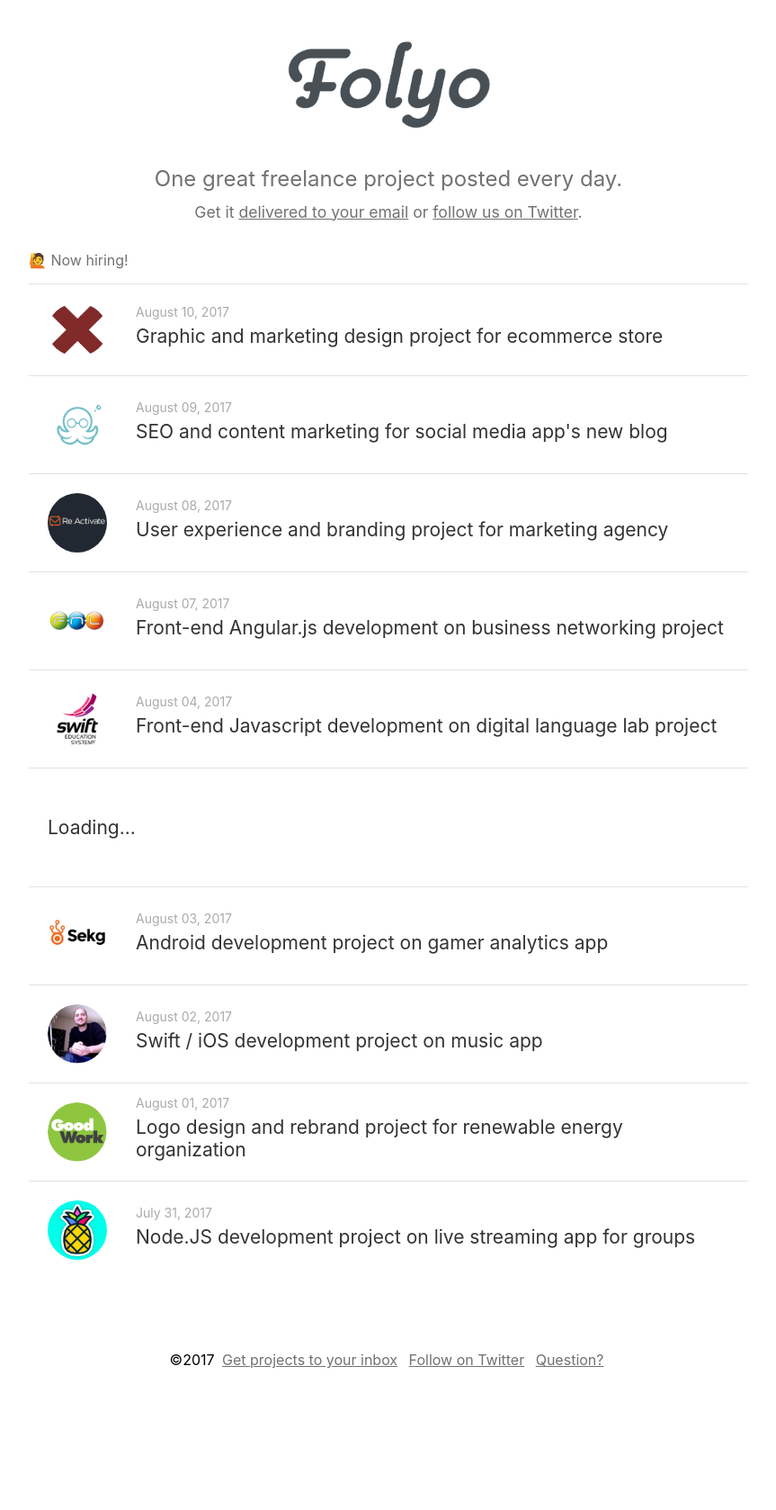
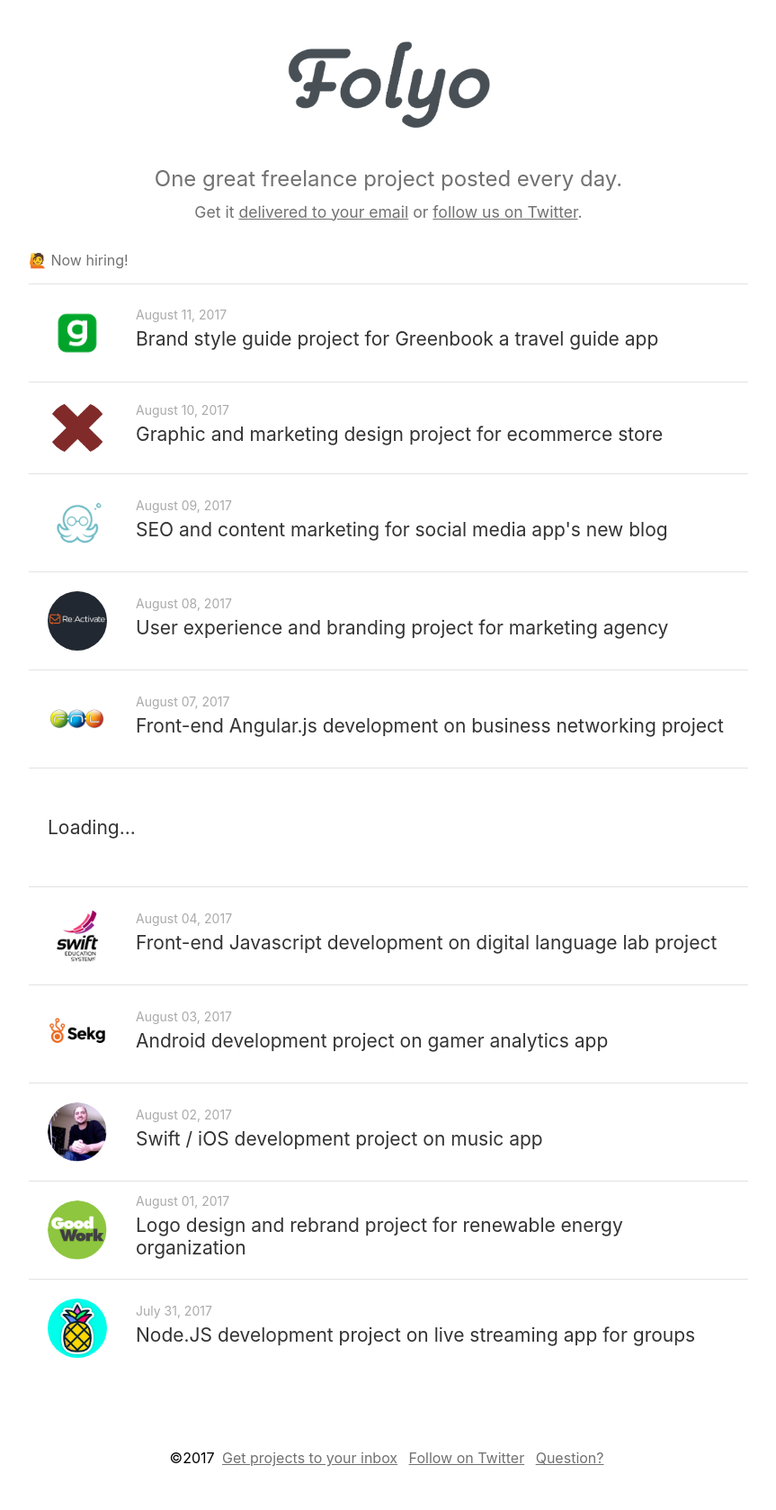
Before and after one commit to robwco/folyo, a Jekyll site: the page built from index.md, in a window 1280 px wide. Shown: the whole page at 90% size, without its empty margins (208-1071 px from the left). Built offline with Jekyll 4.4.1, drawn with Linux system fonts in a browser that asks for light colours; emoji names are drawn with the system emoji font; a script that is not in the unit is left out; before the commit the page ends 1569 px from its top, so only the background shows below that.

Commit message:
greenbook

```diff
--- a/_data/projects.yml
+++ b/_data/projects.yml
@@ -1,3 +1,8 @@
+- title: Brand style guide project for Greenbook a travel guide app
+  url: https://docs.google.com/document/d/1Iub7FiGoURzsLIU1xNapH2J6WovcyfEr_LNOcOMcCAI/edit
+  picture: "./images/greenbook.png"
+  date: 2017-08-11
+
 - title: Graphic and marketing design project for ecommerce store
   url: http://www.coroflot.com/jobs/78802/Freelance-Graphic-Designer
   picture: "./images/bestmadeco.png"
--- a/index.md
+++ b/index.md
@@ -9,7 +9,7 @@ layout: default
 
 <p style="margin: 0 auto 0; max-width: 800px; color: #717171;">:raising_hand: Now hiring!</p>
 <div class="homepage-project-list">
-	{% for project in site.data.projects %}
+	{% for project in site.data.projects limit:10 %}
     <a href="{{ project.url }}">
 			<div class="project-info">
 				<div><img src="{{ project.picture }}"></div>
```
Also changed, not shown: images/greenbook.png (added), 4 other files.
